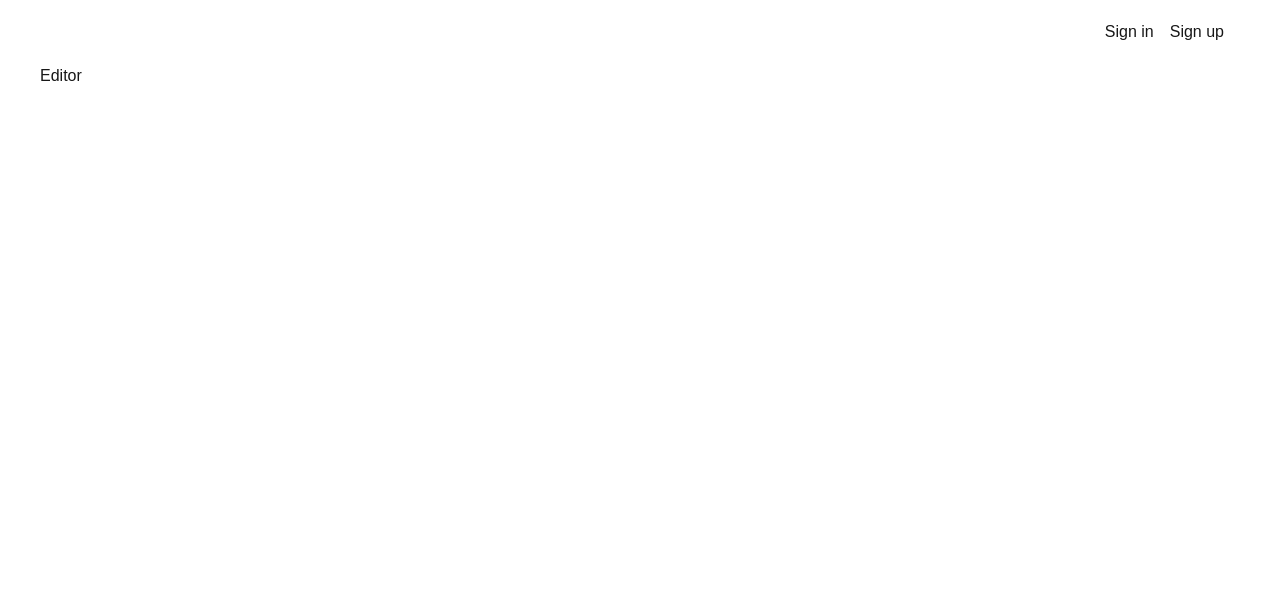
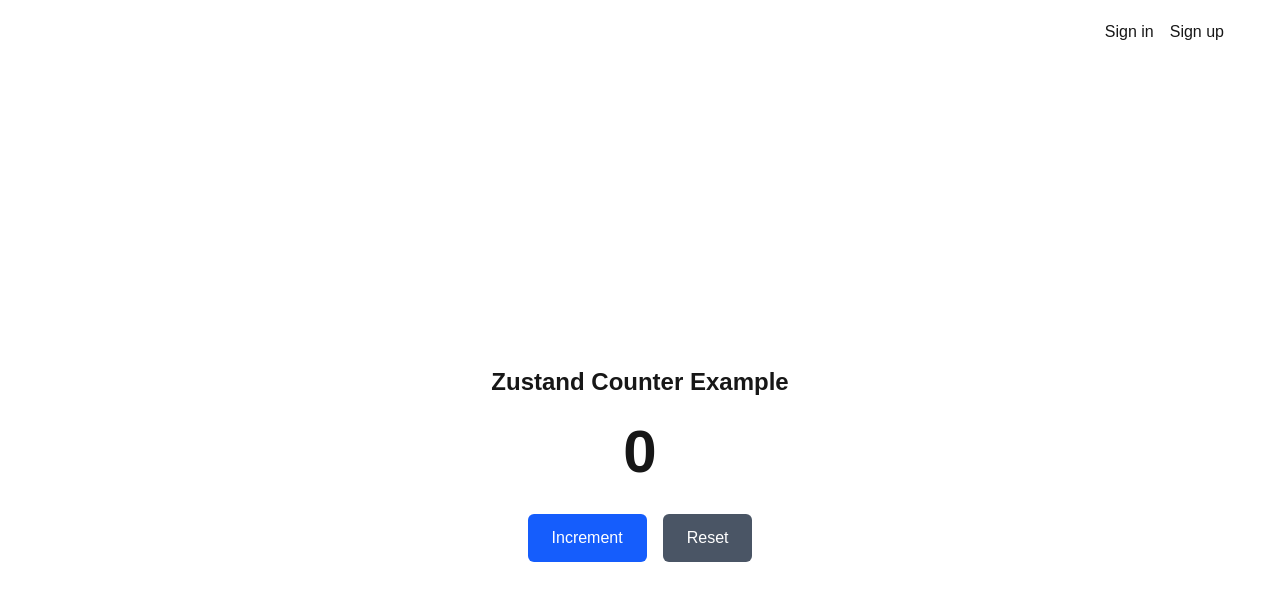
Before and after one commit to vsergeev88/easy-data-sheets, a Next.js app: page /editor in a window 1280 px wide. Shown: the top 600 px of the page. Built offline with nearby package versions, Linux system fonts and the light colour scheme; no server answers.

Commit message:
Add Zustand for state management and implement counter example in Editor component.

```diff
--- a/app/editor/page.tsx
+++ b/app/editor/page.tsx
@@ -1,3 +1,31 @@
+'use client'
+
+import { useCounterStore } from '../store/counterStore'
+
 export default function Editor() {
-  return <div>Editor</div>
+  const { count, increment, reset } = useCounterStore()
+
+  return (
+    <div className="flex flex-col items-center justify-center min-h-screen p-4">
+      <h1 className="text-2xl font-bold mb-6">Zustand Counter Example</h1>
+
+      <div className="text-6xl font-bold mb-8">{count}</div>
+
+      <div className="flex gap-4">
+        <button
+          onClick={increment}
+          className="px-6 py-3 bg-blue-600 text-white rounded-md hover:bg-blue-700 transition-colors"
+        >
+          Increment
+        </button>
+
+        <button
+          onClick={reset}
+          className="px-6 py-3 bg-gray-600 text-white rounded-md hover:bg-gray-700 transition-colors"
+        >
+          Reset
+        </button>
+      </div>
+    </div>
+  )
 }
--- /dev/null
+++ b/app/store/counterStore.ts
@@ -0,0 +1,13 @@
+import { create } from 'zustand'
+
+type CounterState = {
+  count: number
+  increment: () => void
+  reset: () => void
+}
+
+export const useCounterStore = create<CounterState>((set) => ({
+  count: 0,
+  increment: () => set((state) => ({ count: state.count + 1 })),
+  reset: () => set({ count: 0 })
+}))
--- a/package.json
+++ b/package.json
@@ -14,7 +14,8 @@
     "@neondatabase/serverless": "^1.0.0",
     "next": "15.3.1",
     "react": "^19.0.0",
-    "react-dom": "^19.0.0"
+    "react-dom": "^19.0.0",
+    "zustand": "^5.0.3"
   },
   "devDependencies": {
     "@eslint/eslintrc": "^3",
```
Also changed, not shown: 1 other file (tests, documents, lock files or other folders).
